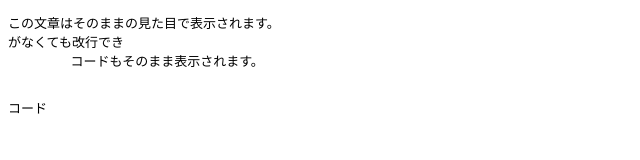
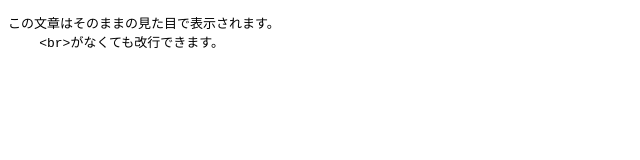
Before and after one commit to create-k/html_sample_06, a plain HTML site: page index.html in a window 1280 px wide. Shown: the whole page, without its empty margins (0-640 px from the left). Drawn offline with Linux system fonts and the light colour scheme.

Commit message:
Add files via upload

```diff
--- a/index.html
+++ b/index.html
@@ -6,8 +6,7 @@
     <title>Document</title>
 </head>
 <body>
-    <pre>この文章はそのままの見た目で表示されます。<br>がなくても改行でき
-        コードもそのまま表示されます。
-    <p>コード</p></pre>
+    <pre><code>この文章はそのままの見た目で表示されます。
+    &lt;br&gt;がなくても改行できます。</code></pre>
 </body>
 </html>
```
